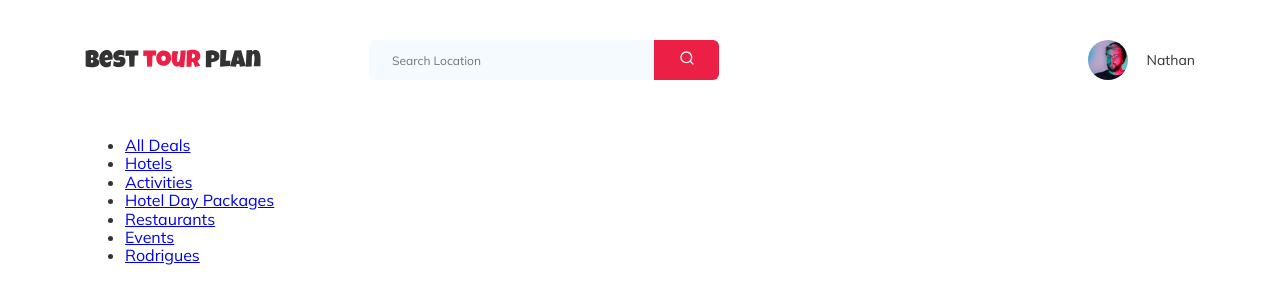
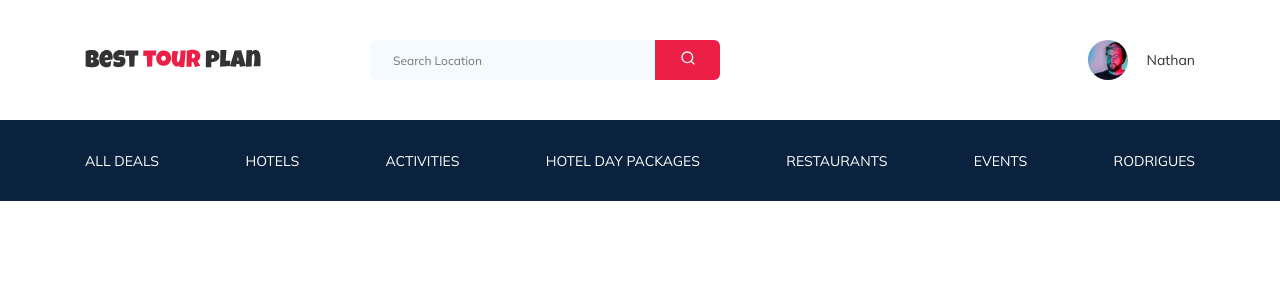
Before and after one commit to inrayz/tour-plan, a PHP site: page / in a window 1280 px wide. Shown: the top 304 px of the page. Run offline with PHP 8.4, Linux system fonts and the light colour scheme.

Commit message:
create: responsive tablet for header

```diff
--- a/lesson-17/css/style.css
+++ b/lesson-17/css/style.css
@@ -379,6 +379,38 @@ template {
   margin-left: 108px;
 }
 
+.navbar__nav {
+  background-color: #0A223D;
+}
+
+.navbar-menu {
+  list-style-type: none;
+  margin: 0;
+  padding: 31px 0;
+  display: -webkit-box;
+  display: -ms-flexbox;
+  display: flex;
+  -webkit-box-align: center;
+      -ms-flex-align: center;
+          align-items: center;
+  -webkit-box-pack: justify;
+      -ms-flex-pack: justify;
+          justify-content: space-between;
+  color: #ffffff;
+}
+
+.navbar-menu__link {
+  color: inherit;
+  text-decoration: none;
+  text-transform: uppercase;
+  font-size: 14px;
+  line-height: 18px;
+}
+
+.logo {
+  width: 177px;
+}
+
 .search {
   display: -webkit-box;
   display: -ms-flexbox;
@@ -397,7 +429,7 @@ template {
   background-color: #F5FAFE;
   border: none;
   font-size: 12px;
-  line-height: 15;
+  line-height: 15px;
   color: #333333;
 }
 
@@ -435,4 +467,39 @@ template {
   color: #333333;
   margin-left: 18px;
 }
+
+@media (max-width: 1200px) {
+  .container {
+    max-width: 960px;
+  }
+}
+
+@media (max-width: 992px) {
+  .container {
+    max-width: 700px;
+  }
+  .navbar-top {
+    padding-right: 30px;
+    padding-bottom: 30px;
+  }
+  .navbar__search {
+    margin-left: auto;
+    min-width: 340px;
+  }
+  .navbar-menu {
+    padding-top: 22px;
+    padding-bottom: 22px;
+  }
+  .navbar-menu__link {
+    font-size: 12px;
+    line-height: 15;
+  }
+}
+
+@media (max-width: 768px) {
+  .container {
+    max-width: 576px;
+    width: 92%;
+  }
+}
 /*# sourceMappingURL=style.css.map */
--- a/lesson-17/index.html
+++ b/lesson-17/index.html
@@ -33,8 +33,9 @@
           <span class="user__name">Nathan</span>
         </a><!-- /.user -->
       </div><!-- /.navbar__top -->
-
-      <nav class="navbar__nav">
+    </div><!-- ./container -->
+    <div class="navbar__nav">
+      <div class="container">
         <ul class="navbar-menu">
           <li class="navbar-menu__item">
             <a href="#" class="navbar-menu__link">All Deals</a>
@@ -58,8 +59,8 @@
             <a href="#" class="navbar-menu__link">Rodrigues</a>
           </li>
         </ul>
-      </nav>
-    </div><!-- ./container -->
+      </div>
+    </div>
   </header>
 </body>
 </html>
--- /dev/null
+++ b/lesson-17/sass/_media.sass
@@ -0,0 +1,23 @@
+@media (max-width: 1200px)
+  .container
+    max-width: 960px
+@media (max-width: 992px)
+  .container
+    max-width: 700px
+  .navbar
+    &-top
+      padding-right: 30px
+      padding-bottom: 30px
+    &__search
+      margin-left: auto
+      min-width: 340px
+    &-menu
+      padding-top: 22px
+      padding-bottom: 22px
+      &__link
+        font-size: 12px
+        line-height: 15
+@media (max-width: 768px)
+  .container
+    max-width: 576px
+    width: 92%
--- a/lesson-17/sass/_variables.sass
+++ b/lesson-17/sass/_variables.sass
@@ -1,2 +1,4 @@
 $primary:  #EC1F46
 $text-color: #333333
+$dark: #0A223D
+$light: #ffffff
--- a/lesson-17/sass/blocks/_header.sass
+++ b/lesson-17/sass/blocks/_header.sass
@@ -1,5 +1,5 @@
 .navbar
-  background-color: #ffffff
+  background-color: $light
   &-top
     display: flex
     align-items: center
@@ -9,6 +9,24 @@
   &__search
     margin-right: auto
     margin-left: 108px
+  &__nav
+    background-color: $dark
+  &-menu
+    list-style-type: none
+    margin: 0
+    padding: 31px 0
+    display: flex
+    align-items: center
+    justify-content: space-between
+    color: $light
+    &__link
+      color: inherit
+      text-decoration: none
+      text-transform: uppercase
+      font-size: 14px
+      line-height: 18px
+.logo
+  width: 177px
 .search
   display: flex
   position: relative
@@ -23,7 +41,7 @@
     background-color: #F5FAFE
     border: none
     font-size: 12px
-    line-height: 15
+    line-height: 15px
     color: $text-color
   &__button
     position: absolute
--- a/lesson-17/sass/style.sass
+++ b/lesson-17/sass/style.sass
@@ -6,3 +6,5 @@
 @import 'normalize'
 // Стили для блока header
 @import 'blocks/header'
+// Подключение стилей для адаптива
+@import 'media'
```
Also changed, not shown: 1 other file.
